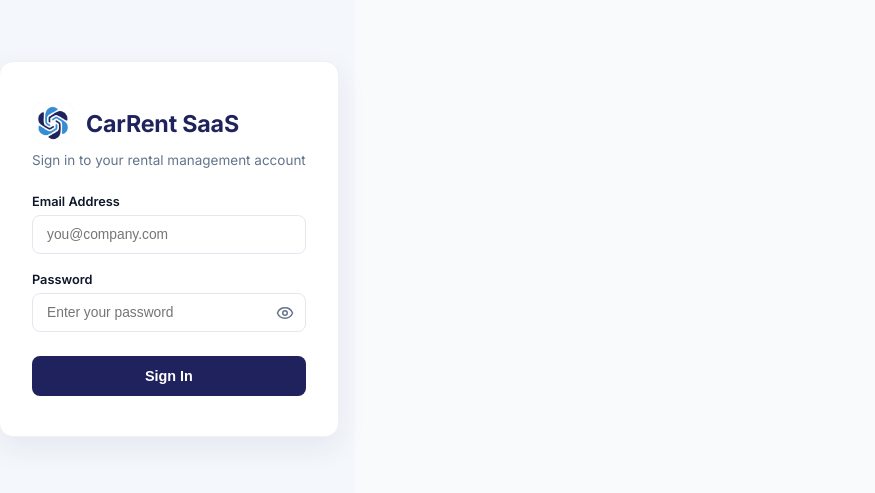
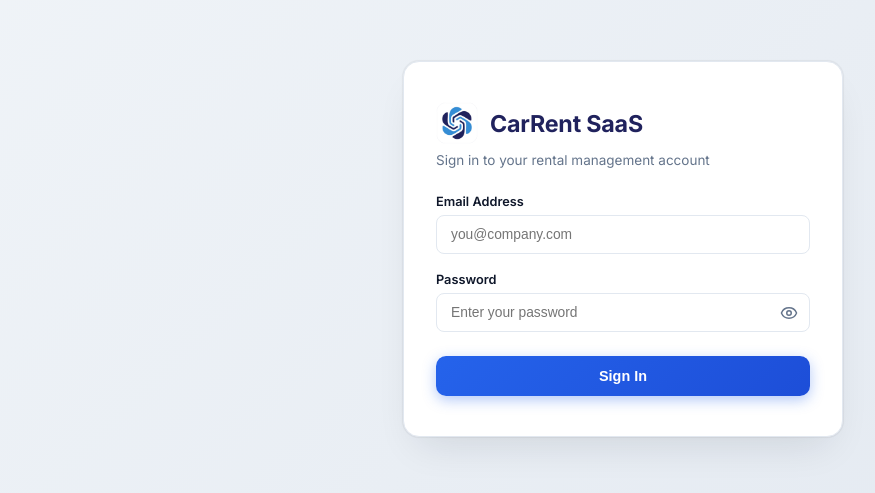
Before and after one commit to carab6060-maker/rent-car-sytem, a Next.js app: page /login in a window 1280 px wide. Shown: the part 151-644 px from the top of the page, without its empty margins (17-892 px from the left). Built offline with nearby package versions, Linux system fonts and the light colour scheme; no server answers.

Commit message:
fix: center login page card horizontally and vertically across full viewport

```diff
--- a/src/app/globals.css
+++ b/src/app/globals.css
@@ -3415,3 +3415,31 @@ button.nav-item,
   flex-shrink: 0 !important;
   border-radius: 7px !important;
 }
+
+/* ========================================================
+   FULL-WIDTH LOGIN PAGE CENTERING
+   ======================================================== */
+body:has(.login-page-container) {
+  display: flex !important;
+  justify-content: center !important;
+  align-items: center !important;
+  width: 100vw !important;
+  min-height: 100vh !important;
+  margin: 0 !important;
+  padding: 0 !important;
+  background: linear-gradient(135deg, #f0f4f8 0%, #e2e8f0 100%) !important;
+}
+
+.login-page-container {
+  width: 100vw !important;
+  min-height: 100vh !important;
+  display: flex !important;
+  align-items: center !important;
+  justify-content: center !important;
+  flex: 1 1 100% !important;
+  margin: 0 auto !important;
+}
+
+.login-card {
+  margin: auto !important;
+}
--- a/src/app/login/page.tsx
+++ b/src/app/login/page.tsx
@@ -56,25 +56,30 @@ export default function LoginPage() {
 
   return (
     <div
+      className="login-page-container"
       style={{
         minHeight: '100vh',
+        width: '100%',
+        flex: '1 1 100%',
         display: 'flex',
         alignItems: 'center',
         justifyContent: 'center',
-        backgroundColor: '#f4f7fb',
+        background: 'linear-gradient(135deg, #f0f4f8 0%, #e2e8f0 100%)',
         padding: '30px 16px',
         fontFamily: 'Inter, sans-serif',
       }}
     >
       <div
+        className="login-card"
         style={{
           background: '#ffffff',
-          borderRadius: '14px',
-          boxShadow: '0 10px 30px rgba(32, 34, 93, 0.08)',
-          border: '1px solid #eef2f6',
+          borderRadius: '16px',
+          boxShadow: '0 20px 40px -15px rgba(15, 23, 42, 0.12), 0 0 1px 1px rgba(0,0,0,0.05)',
+          border: '1px solid #e2e8f0',
           width: '100%',
           maxWidth: '440px',
           padding: '40px 32px',
+          margin: 'auto',
         }}
       >
         {/* Brand */}
@@ -211,15 +216,16 @@ export default function LoginPage() {
             style={{
               width: '100%',
               padding: '12px',
-              backgroundColor: '#20225d',
+              background: 'linear-gradient(135deg, #2563eb 0%, #1d4ed8 100%)',
               color: '#ffffff',
               border: 'none',
-              borderRadius: '8px',
+              borderRadius: '10px',
               fontSize: '0.96rem',
-              fontWeight: 600,
+              fontWeight: 700,
               cursor: loading ? 'not-allowed' : 'pointer',
               opacity: loading ? 0.7 : 1,
-              transition: 'background-color 0.2s ease',
+              boxShadow: '0 4px 14px rgba(37, 99, 235, 0.35)',
+              transition: 'all 0.2s ease',
             }}
           >
             {loading ? 'Signing in…' : 'Sign In'}
```
